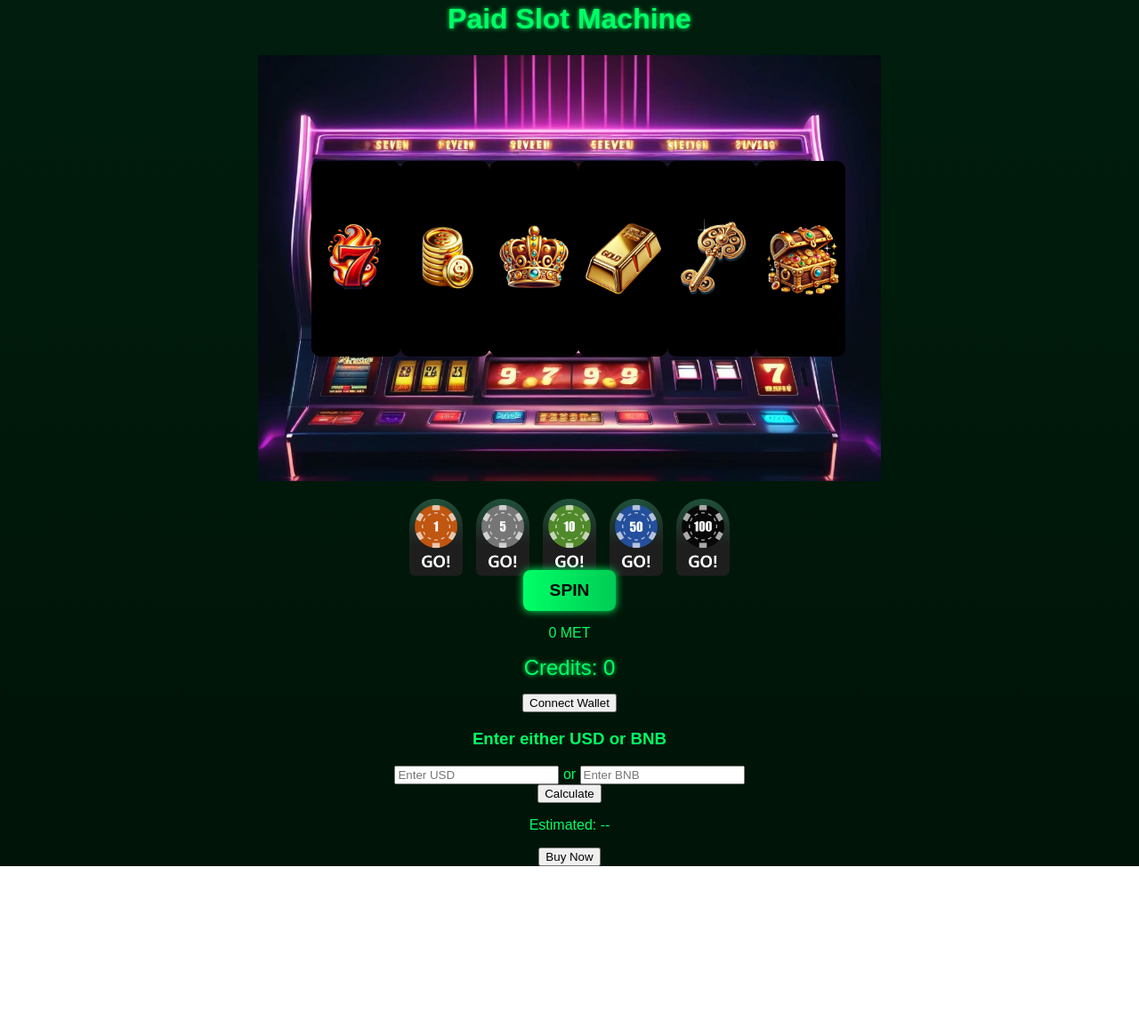
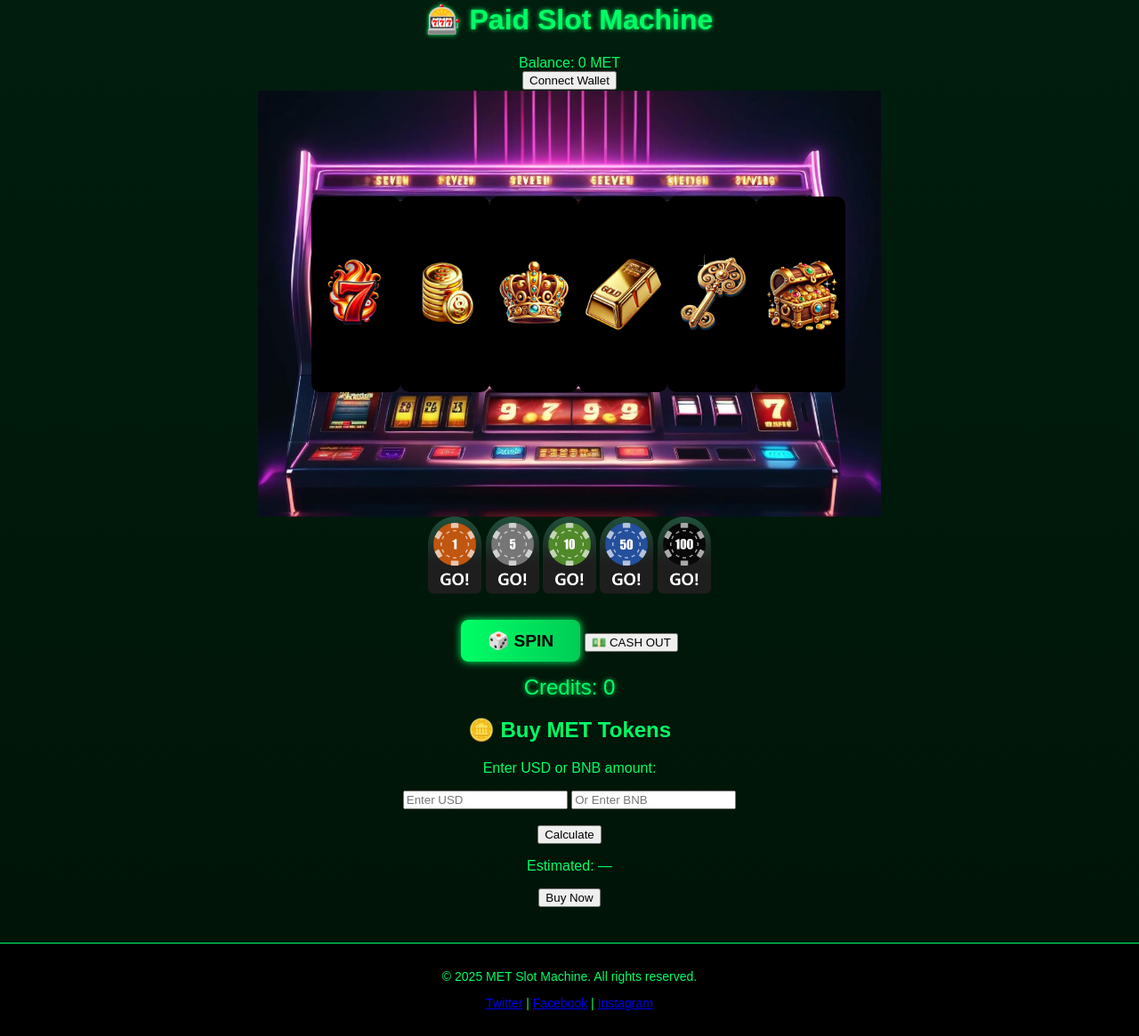
Before and after one commit to guerocanadiense81/slot-machine, a website: page views/paid.html in a window 1280 px wide. Shown: the part 211-1376 px from the top of the page at 89% size. Before the commit the page ends 1185 px from the top, so only its background shows below. Drawn offline with Linux system fonts and the light colour scheme; a script that the page names is missing.

Commit message:
Update paid.html

```diff
--- a/views/paid.html
+++ b/views/paid.html
@@ -2,78 +2,88 @@
 <html lang="en">
 <head>
   <meta charset="UTF-8" />
+  <meta name="viewport" content="width=device-width, initial-scale=1.0"/>
   <title>Paid Slot Machine</title>
-  <meta name="viewport" content="width=device-width, initial-scale=1.0" />
   <link rel="stylesheet" href="/css/style.css" />
 </head>
 <body>
   <header>
     <nav>
       <ul class="nav">
-        <li><a href="index.html">Free Game</a></li>
-        <li><a href="paid.html" class="active">Paid Game</a></li>
-        <li><a href="about.html">About</a></li>
-        <li><a href="instructions.html">How to Play</a></li>
-        <li><a href="contact.html">Contact</a></li>
-        <li><a href="admin-login.html">Admin</a></li>
+        <li><a href="/index.html">Free Game</a></li>
+        <li><a href="/paid.html">Paid Game</a></li>
+        <li><a href="/about.html">About</a></li>
+        <li><a href="/instructions.html">How to Play</a></li>
+        <li><a href="/contact.html">Contact</a></li>
+        <li><a href="/admin-login.html">Admin</a></li>
       </ul>
     </nav>
   </header>
 
-  <main>
-    <h1>Paid Slot Machine</h1>
+  <main class="main-container">
+    <h1>🎰 Paid Slot Machine</h1>
 
-    <!-- Container for the slot machine background + reels -->
+    <!-- Points / Wallet Info -->
+    <div class="points-tab">
+      <div class="point">Balance: <span id="metBalance">0</span> MET</div>
+      <div class="point"><button id="connectWallet">Connect Wallet</button></div>
+    </div>
+
+    <!-- Slot Machine Area -->
     <div id="slot-machine">
-      <!-- The background image is set via CSS, but you can also place an <img> if you prefer -->
-      <!-- If you'd rather do <img src="assets/slotmachineidea.png" /> that’s fine, just adjust the CSS accordingly -->
-
       <div class="reel-container">
-        <!-- 6 reels, bigger images -->
-        <div class="reel"><img src="/assets/seven.png" alt="Reel" /></div>
-        <div class="reel"><img src="/assets/coins1.png" alt="Reel" /></div>
-        <div class="reel"><img src="/assets/crown.png" alt="Reel" /></div>
-        <div class="reel"><img src="/assets/goldbar.png" alt="Reel" /></div>
-        <div class="reel"><img src="/assets/key.png" alt="Reel" /></div>
-        <div class="reel"><img src="/assets/chest.png" alt="Reel" /></div>
+        <div class="reel"><img src="/assets/seven.png" alt="reel" /></div>
+        <div class="reel"><img src="/assets/coins1.png" alt="reel" /></div>
+        <div class="reel"><img src="/assets/crown.png" alt="reel" /></div>
+        <div class="reel"><img src="/assets/goldbar.png" alt="reel" /></div>
+        <div class="reel"><img src="/assets/key.png" alt="reel" /></div>
+        <div class="reel"><img src="/assets/chest.png" alt="reel" /></div>
       </div>
     </div>
 
-    <!-- Bet Buttons (Remove the 1000 MET) -->
-    <div class="controls">
-      <button class="bet"><img src="/assets/1go.png" alt="Bet 1 MET" /></button>
-      <button class="bet"><img src="/assets/5go.png" alt="Bet 5 MET" /></button>
-      <button class="bet"><img src="/assets/10go.png" alt="Bet 10 MET" /></button>
-      <button class="bet"><img src="/assets/50go.png" alt="Bet 50 MET" /></button>
-      <button class="bet"><img src="/assets/100go.png" alt="Bet 100 MET" /></button>
+    <!-- Bet Buttons (without the 1000 MET option) -->
+    <div class="bet-chips">
+      <button class="bet" data-bet="1"><img src="/assets/1go.png" alt="Bet 1 MET" /></button>
+      <button class="bet" data-bet="5"><img src="/assets/5go.png" alt="Bet 5 MET" /></button>
+      <button class="bet" data-bet="10"><img src="/assets/10go.png" alt="Bet 10 MET" /></button>
+      <button class="bet" data-bet="50"><img src="/assets/50go.png" alt="Bet 50 MET" /></button>
+      <button class="bet" data-bet="100"><img src="/assets/100go.png" alt="Bet 100 MET" /></button>
     </div>
 
+    <!-- Bottom Controls -->
     <div class="bottom-controls">
-      <button id="spinBtn" class="spinBtn">SPIN</button>
+      <button id="spinBtn" class="spinBtn" disabled>🎲 SPIN</button>
+      <!-- Reset button removed on paid version -->
+      <button id="cashOutBtn" class="spinBtn">💵 CASH OUT</button>
     </div>
 
-    <!-- Display credits in MET -->
-    <p id="metBalance">0 MET</p>
-    <p id="totalCredits">Credits: 0</p>
+    <!-- Credits Display -->
+    <div id="totalCredits">Credits: 0</div>
 
-    <!-- Connect wallet button -->
-    <button id="connectWallet">Connect Wallet</button>
-
-    <!-- Buy MET Section -->
+    <!-- Buy MET Tokens Section -->
     <section id="buyMetSection">
-      <h3>Enter either USD or BNB</h3>
-      <div>
-        <input type="number" id="usdAmount" placeholder="Enter USD" step="0.01" />
-        <span>or</span>
-        <input type="number" id="bnbAmount" placeholder="Enter BNB" step="0.0001" />
-      </div>
+      <h2>🪙 Buy MET Tokens</h2>
+      <p>Enter USD or BNB amount:</p>
+      <input type="number" id="usdAmount" placeholder="Enter USD" />
+      <input type="number" id="bnbAmount" placeholder="Or Enter BNB" />
+      <br /><br />
       <button id="calculateMetBtn">Calculate</button>
-      <p id="metEstimate">Estimated: --</p>
+      <p id="metEstimate">Estimated: —</p>
       <button id="buyNowBtn">Buy Now</button>
     </section>
+
+    <script src="https://cdn.jsdelivr.net/npm/web3@1.10.0/dist/web3.min.js"></script>
+    <script src="/js/wallet.js"></script>
+    <script src="/js/paid-game.js"></script>
   </main>
 
-  <!-- Link to the final paid-game.js with 6-reel logic -->
-  <script src="/js/paid-game.js"></script>
+  <footer>
+    <p>&copy; 2025 MET Slot Machine. All rights reserved.</p>
+    <p>
+      <a href="https://twitter.com/yourprofile" target="_blank">Twitter</a> |
+      <a href="https://facebook.com/yourprofile" target="_blank">Facebook</a> |
+      <a href="https://instagram.com/yourprofile" target="_blank">Instagram</a>
+    </p>
+  </footer>
 </body>
 </html>
```
